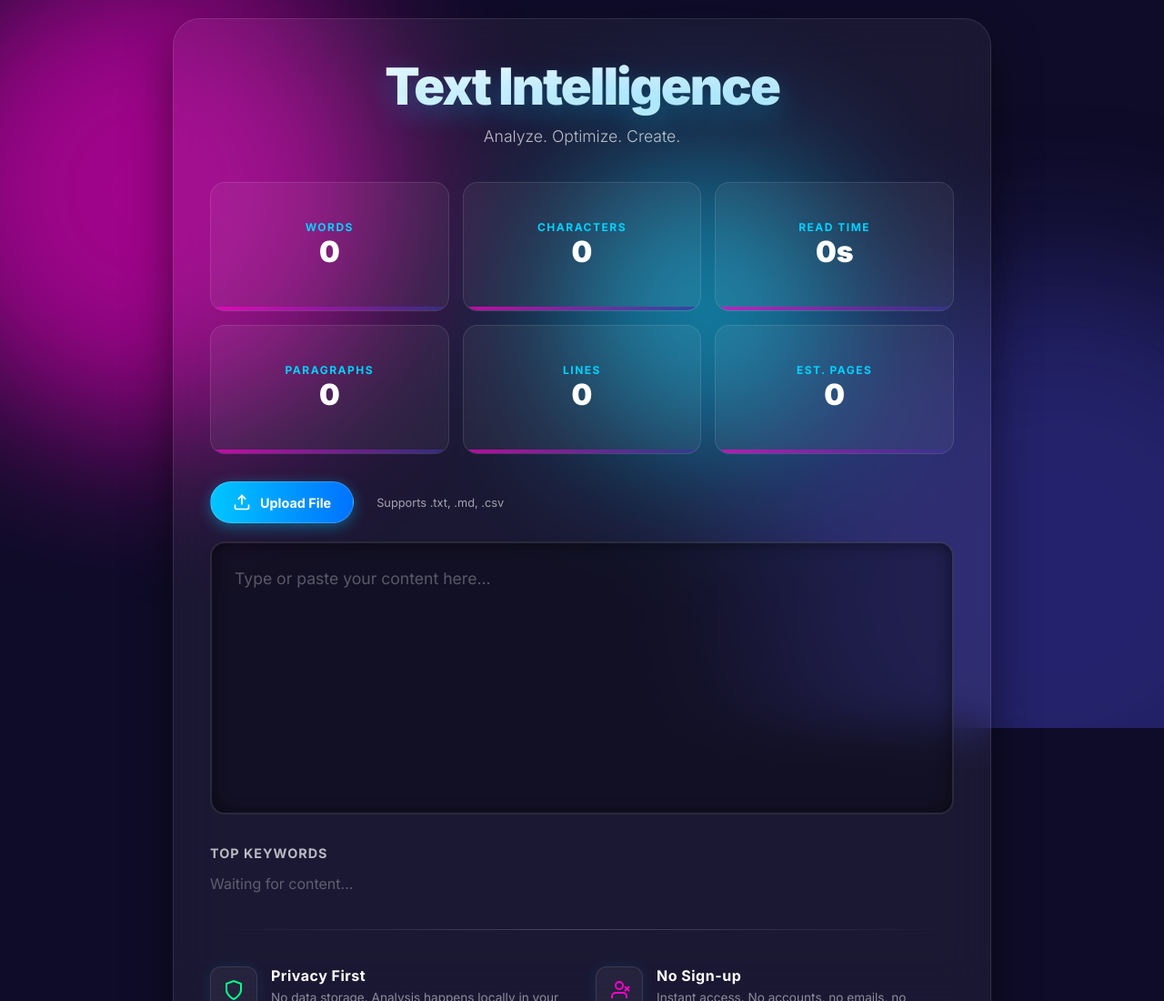
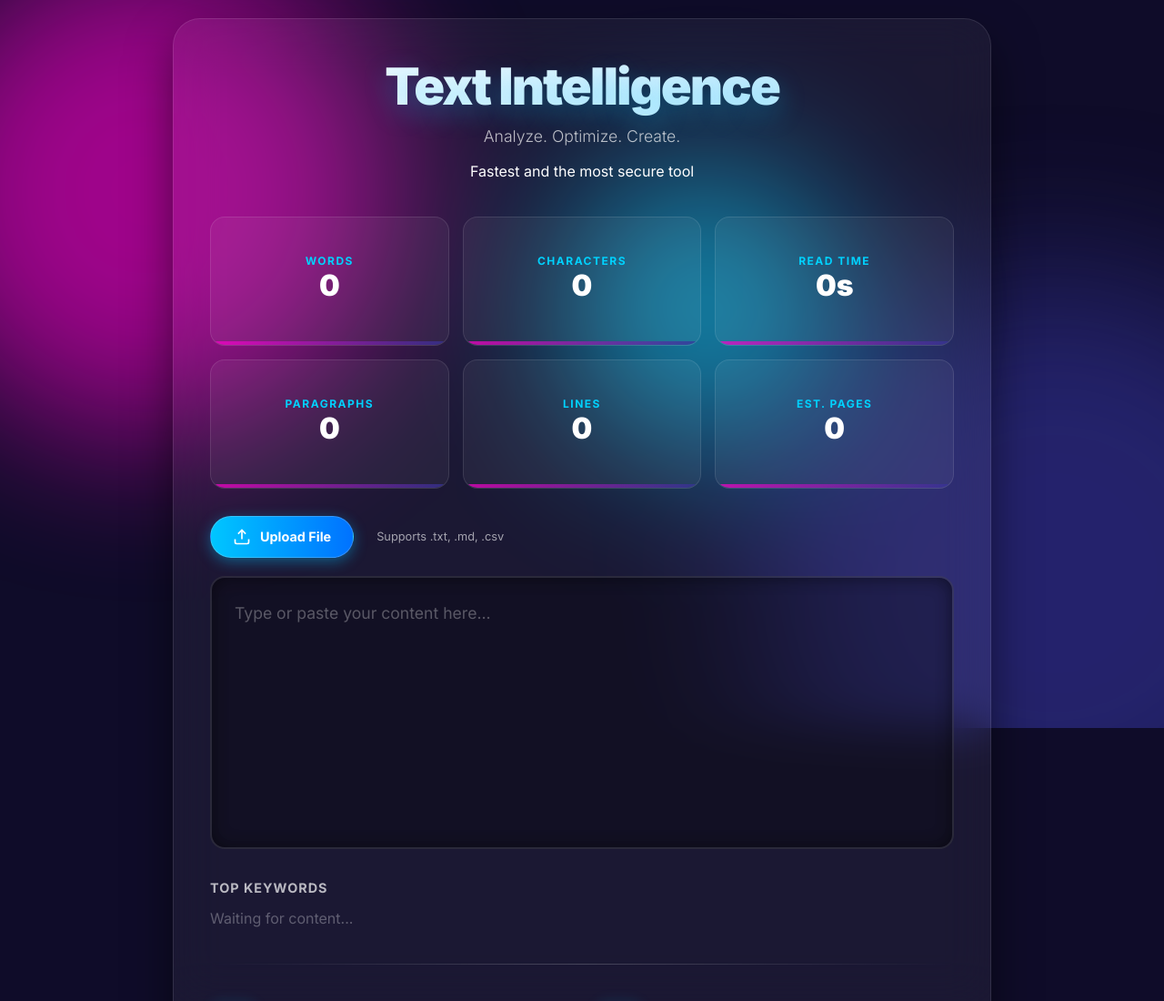
Before and after one commit to YuvrajBhalerao/Yuvraj_PromptClash, a plain HTML site: page index.html in a window 1280 px wide. Shown: the top 1100 px of the page at 91% size. Drawn offline with Linux system fonts and the light colour scheme.

Commit message:
Add trust badge to hero section in index.html

```diff
--- a/index.html
+++ b/index.html
@@ -25,6 +25,11 @@
         <header class="hero-section">
             <h1>Text Intelligence</h1>
             <p class="subtitle">Analyze. Optimize. Create.</p>
+
+            <div class="trust-badge">
+                <span class="pulse-dot"></span>
+                Fastest and the most secure tool
+            </div>
         </header>
 
         <section class="stats-row">
```
